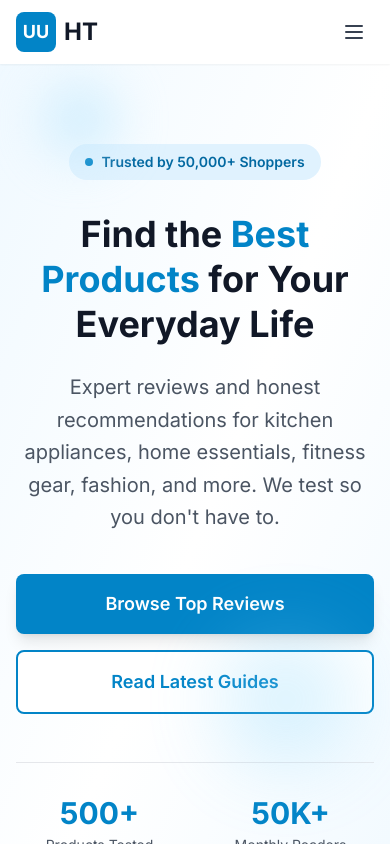
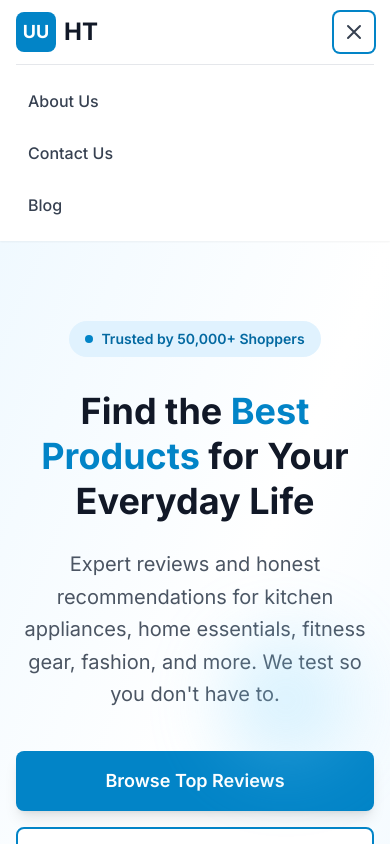
Before and after one commit to haohaohg1368-hash/uuht, a Next.js app: page / in a window 390 px wide. Both pictures are taken after a click on the button "Toggle mobile menu". Shown: the top 844 px of the page. Built offline with nearby package versions, Linux system fonts and the light colour scheme.

Commit message:
Fix mobile navigation menu - add toggle functionality and dropdown

```diff
--- a/src/components/Header.tsx
+++ b/src/components/Header.tsx
@@ -1,6 +1,9 @@
 import Link from 'next/link';
+import { useState } from 'react';
 
 export default function Header() {
+  const [isMobileMenuOpen, setIsMobileMenuOpen] = useState(false);
+
   return (
     <header className="bg-white shadow-sm sticky top-0 z-50">
       <div className="max-w-7xl mx-auto px-4 sm:px-6 lg:px-8">
@@ -13,7 +16,7 @@ export default function Header() {
             <span className="text-2xl font-bold text-gray-900">HT</span>
           </Link>
 
-          {/* Navigation */}
+          {/* Desktop Navigation */}
           <nav className="hidden md:flex space-x-8">
             <Link
               href="/about"
@@ -36,12 +39,49 @@ export default function Header() {
           </nav>
 
           {/* Mobile menu button */}
-          <button className="md:hidden p-2 rounded-md text-gray-700 hover:bg-gray-100">
+          <button
+            className="md:hidden p-2 rounded-md text-gray-700 hover:bg-gray-100 focus:outline-none focus:ring-2 focus:ring-primary-600"
+            onClick={() => setIsMobileMenuOpen(!isMobileMenuOpen)}
+            aria-label="Toggle mobile menu"
+          >
             <svg className="w-6 h-6" fill="none" stroke="currentColor" viewBox="0 0 24 24">
-              <path strokeLinecap="round" strokeLinejoin="round" strokeWidth={2} d="M4 6h16M4 12h16M4 18h16" />
+              {isMobileMenuOpen ? (
+                <path strokeLinecap="round" strokeLinejoin="round" strokeWidth={2} d="M6 18L18 6M6 6l12 12" />
+              ) : (
+                <path strokeLinecap="round" strokeLinejoin="round" strokeWidth={2} d="M4 6h16M4 12h16M4 18h16" />
+              )}
             </svg>
           </button>
         </div>
+
+        {/* Mobile menu */}
+        {isMobileMenuOpen && (
+          <div className="md:hidden border-t border-gray-200 py-4">
+            <nav className="flex flex-col space-y-3">
+              <Link
+                href="/about"
+                className="text-gray-700 hover:text-primary-600 hover:bg-gray-50 px-3 py-2 rounded-md transition-colors duration-200 font-medium"
+                onClick={() => setIsMobileMenuOpen(false)}
+              >
+                About Us
+              </Link>
+              <Link
+                href="/contact"
+                className="text-gray-700 hover:text-primary-600 hover:bg-gray-50 px-3 py-2 rounded-md transition-colors duration-200 font-medium"
+                onClick={() => setIsMobileMenuOpen(false)}
+              >
+                Contact Us
+              </Link>
+              <Link
+                href="/blog"
+                className="text-gray-700 hover:text-primary-600 hover:bg-gray-50 px-3 py-2 rounded-md transition-colors duration-200 font-medium"
+                onClick={() => setIsMobileMenuOpen(false)}
+              >
+                Blog
+              </Link>
+            </nav>
+          </div>
+        )}
       </div>
     </header>
   );
```
